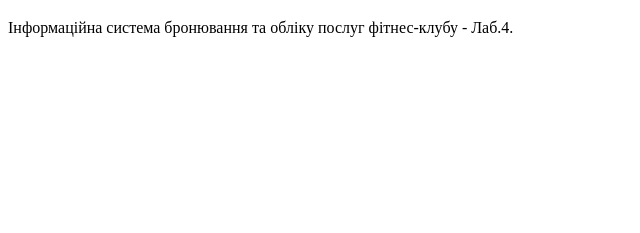
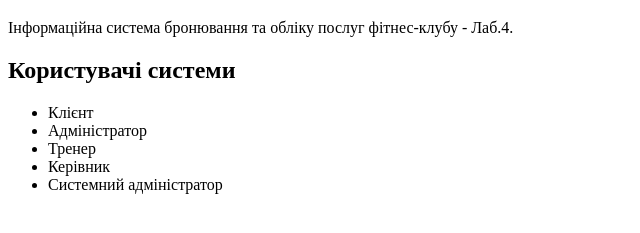
Before and after one commit to anastasiia-semeniuk/lab4-git-web, a plain HTML site: page index.html in a window 1280 px wide. Shown: the part 61-294 px from the top of the page, without its empty margins (0-640 px from the left). Drawn offline with Linux system fonts and the light colour scheme.

Commit message:
Add project description

```diff
--- a/index.html
+++ b/index.html
@@ -7,5 +7,13 @@
 <body>
     <h1>FitReserve & Analytics</h1>
     <p>Інформаційна система бронювання та обліку послуг фітнес-клубу - Лаб.4.</p>
+    <h2>Користувачі системи</h2>
+    <ul>
+        <li>Клієнт</li>
+        <li>Адміністратор</li>
+        <li>Тренер</li>
+        <li>Керівник</li>
+        <li>Системний адміністратор</li>
+    </ul>
 </body>
 </html>
```
